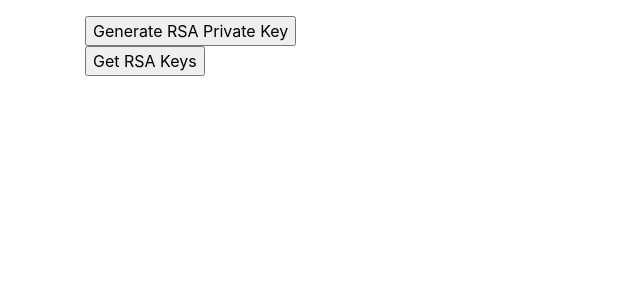
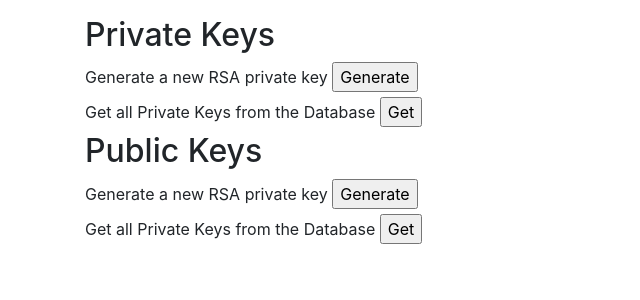
Before and after one commit to bobbykemp/cryptoapp, a Django app: page /rsa/ in a window 1280 px wide. Shown: the part 56-356 px from the top of the page, without its empty margins (0-640 px from the left). Run offline with Django 3.2, Linux system fonts and the light colour scheme; some libraries are stand-ins or nearby versions.

Commit message:
rsa private stuff working

```diff
--- a/app/templates/app/rsa.html
+++ b/app/templates/app/rsa.html
@@ -3,12 +3,29 @@
 <head>
     <title>RSA</title>
 </head>
+
+<h2>Private Keys</h2>
 <form action="/rsa-gen/private/" method="post">
     {% csrf_token %}
-    <input type="submit" value="Generate RSA Private Key">
+    <label for="gen-priv">Generate a new RSA private key</label>
+    <input id="gen-priv" type="submit" value="Generate">
 </form>
 <form action="/rsa-gen/private/" method="get">
     {% csrf_token %}
-    <input type="submit" value="Get RSA Keys">
+    <label for="get-priv">Get all Private Keys from the Database</label>
+    <input id="get-priv" type="submit" value="Get">
 </form>
+
+<h2>Public Keys</h2>
+<form action="/rsa-gen/private/" method="post">
+    {% csrf_token %}
+    <label for="gen-priv">Generate a new RSA private key</label>
+    <input id="gen-priv" type="submit" value="Generate">
+</form>
+<form action="/rsa-gen/private/" method="get">
+    {% csrf_token %}
+    <label for="get-priv">Get all Private Keys from the Database</label>
+    <input id="get-priv" type="submit" value="Get">
+</form>
+
 {%endblock%}
--- a/app/views.py
+++ b/app/views.py
@@ -82,6 +82,15 @@ class RSAKeyGen(TemplateView):
             key = self.public_gen(request, private_key)
             return JsonResponse(self.serializeObj(key), status=201)
 
+    def get_pks(self, request):
+        q = PrivateKey.objects.filter(owner=request.user)
+        pks = []
+        for o in q:
+            pks.append(o.pk)
+        return JsonResponse({
+            'pks': pks
+        })
+
     def get(self, request, type=None, pk=None):
         if type ==  'private':
             q = PrivateKey.objects.filter(owner=request.user)
--- a/cryptoapp/urls.py
+++ b/cryptoapp/urls.py
@@ -25,6 +25,7 @@ urlpatterns = [
     path('signup/', CreateUserView.as_view()),
     path('hash/', HashForm.as_view()),
     path('rsa/', RSAForm.as_view()),
+    path('rsa/', RSAKeyGen.as_view()),
     path('rsa-gen/<str:type>/', RSAKeyGen.as_view()),
     path('rsa-gen/<str:type>/<int:pk>/', RSAKeyGen.as_view()),
 ]
```
Also changed, not shown: db.sqlite3.
